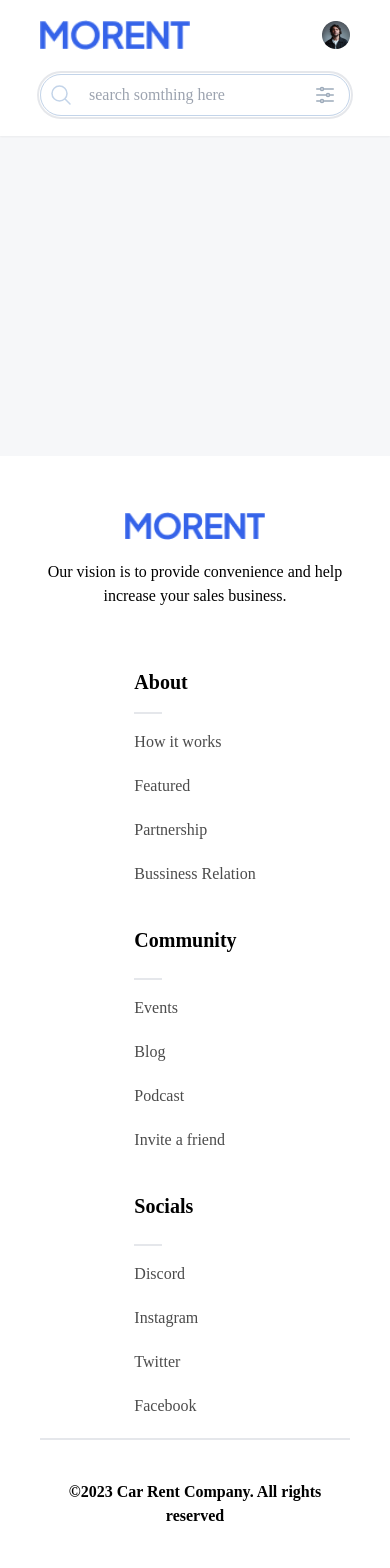
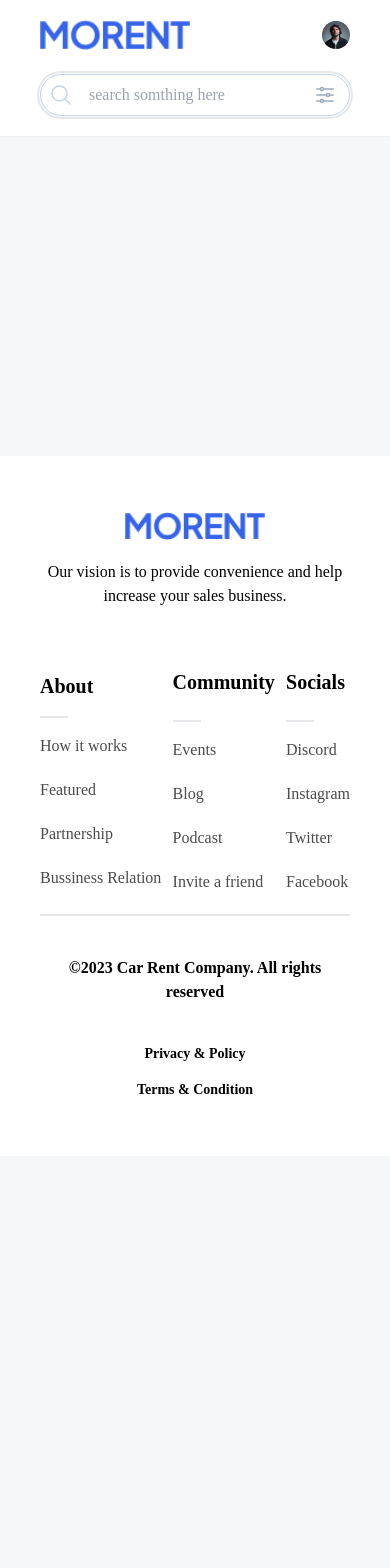
Before and after one commit to Mahziyar79/car-rent, a Next.js app: page / in a window 390 px wide. Shown: the top 1568 px of the page. After the commit the page ends 1156 px from the top, so only its background shows below. Built offline with nearby package versions, Linux system fonts and the light colour scheme.

Commit message:
complete footer phase 1

```diff
--- a/containers/Layout/Footer.js
+++ b/containers/Layout/Footer.js
@@ -20,8 +20,8 @@
             business.
           </p>
         </div>
-        <div className="flex md:flex-row flex-col items-center justify-between grow">
-          <div className="py-5 w-full">
+        <div className="flex md:flex-row md:flex-nowrap flex-wrap items-center justify-between grow md:w-auto w-full">
+          <div className="py-5">
             <h2 className="font-bold text-xl mb-4">About</h2>
             <span className="mb-4 w-7 h-[2px] bg-gray-200 block"></span>
             <ul className="flex flex-col gap-y-5 text-[#4b4b4b]">
@@ -39,7 +39,7 @@
               </Link>
             </ul>
           </div>
-          <div className="py-5 w-full">
+          <div className="py-5">
             <h2 className="font-bold text-xl mb-6">Community</h2>
             <span className="mb-4 w-7 h-[2px] bg-gray-200 block"></span>
             <ul className="flex flex-col gap-y-5 text-[#4b4b4b]">
@@ -57,7 +57,7 @@
               </Link>
             </ul>
           </div>
-          <div className="py-5 md:w-auto w-full">
+          <div className="py-5">
             <h2 className="font-bold text-xl mb-6">Socials</h2>
             <span className="mb-4 w-7 h-[2px] bg-gray-200 block"></span>
             <ul className="flex flex-col gap-y-5 text-[#4b4b4b]">
@@ -77,11 +77,11 @@
           </div>
         </div>
       </div>
-      <div className="container mx-auto xl:max-w-screen-2xl flex flex-col md:flex-row items-center justify-between pt-10 pb-6 font-bold text-center gap-y-10">
+      <div className="container mx-auto xl:max-w-screen-2xl flex flex-col md:flex-row items-center justify-between pt-10 md:pb-6 font-bold text-center gap-y-10">
         <div>
           <p>©2023 Car Rent Company. All rights reserved</p>
         </div>
-        <div className="flex items-center justify-between gap-x-12 flex-col md:flex-row gap-y-4">
+        <div className="flex items-center justify-between gap-x-12 flex-col md:flex-row gap-y-4 text-sm">
           <Link href="#">
             <p>Privacy & Policy</p>
           </Link>
```
